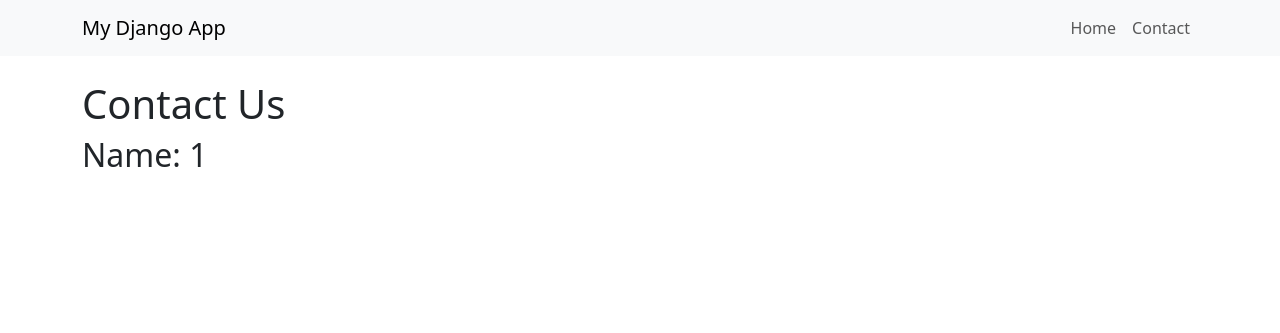
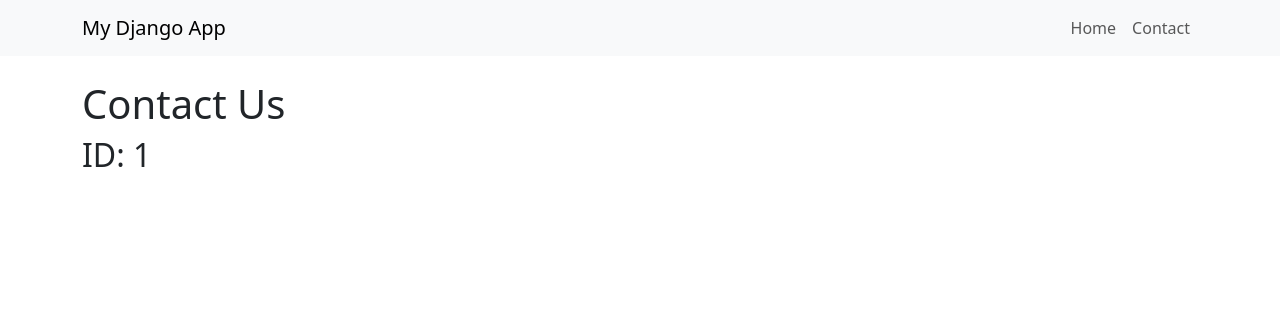
Before and after one commit to PaulaMagdi0/Django, a Django app: page /contact/1/ in a window 1280 px wide. Shown: the top 333 px of the page. Run offline with Django 5.2, Linux system fonts and the light colour scheme.

Commit message:
First Day

```diff
--- a/Day1/myapp/templates/contact.html
+++ b/Day1/myapp/templates/contact.html
@@ -4,5 +4,5 @@
 
 {% block content %}
     <h1>Contact Us</h1>
-    <h2>Name: {{ name }}</h2>
+    <h2>ID: {{ name }}</h2>
 {% endblock %}
--- a/Day1/myapp/urls.py
+++ b/Day1/myapp/urls.py
@@ -4,5 +4,5 @@ from .views import home, contact  # Import your views
 urlpatterns = [
     #Routes in = Node
     path("", home, name="home"),  # Root URL ("/") = My Home Function in views
-    path('contact/<str:contact_id>/', contact, name='contact'),
+    path('contact/<int:contact_id>/', contact, name='contact'),
 ]
```
